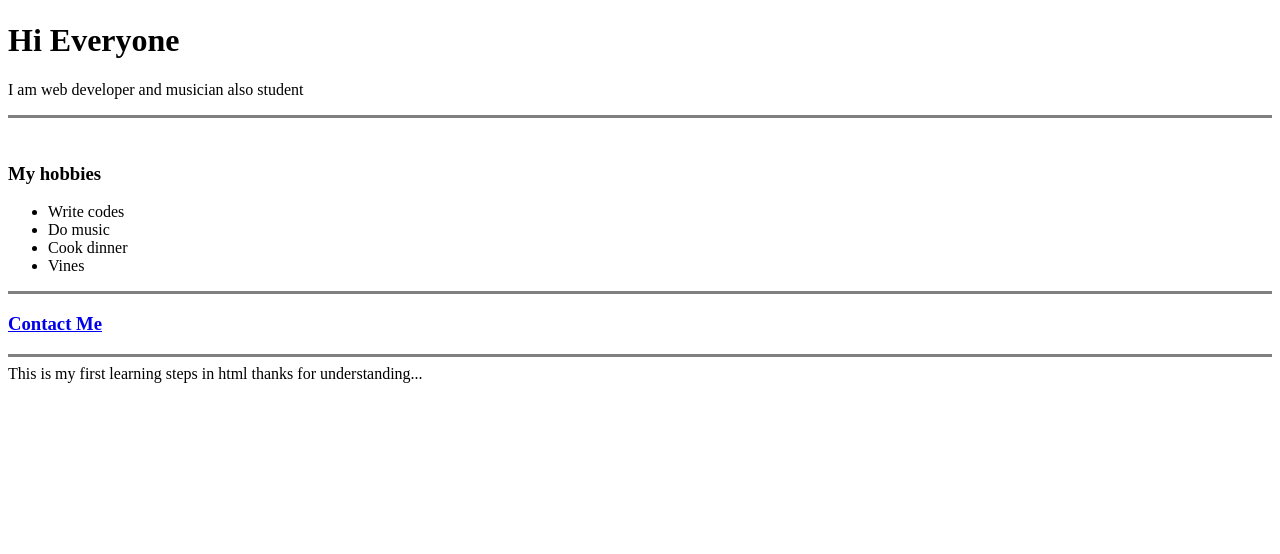
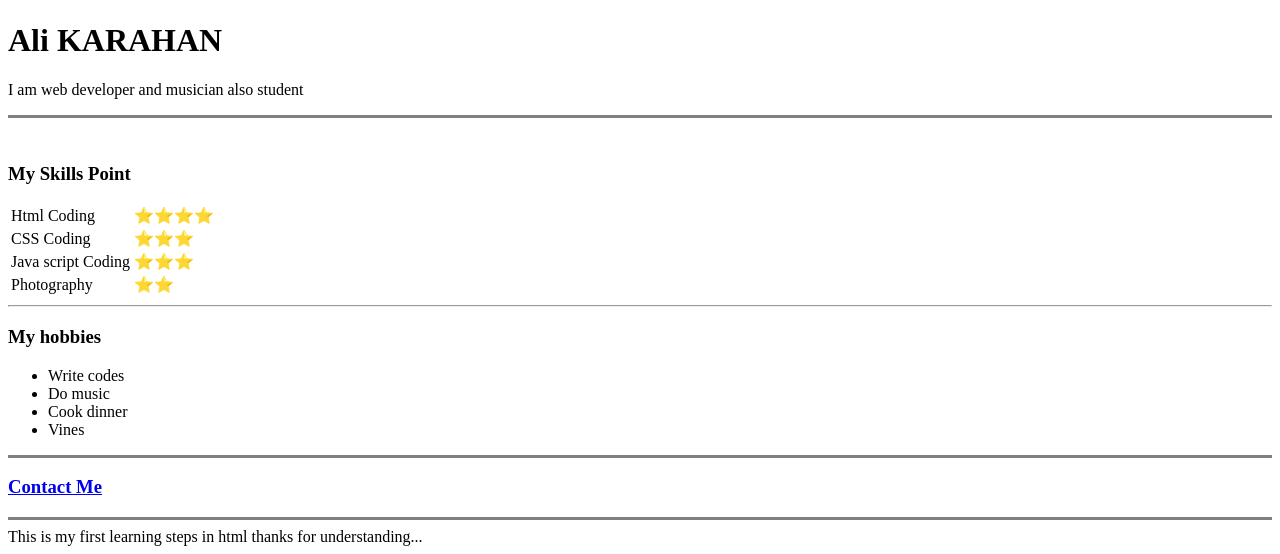
Before and after one commit to aliikrhnn/only-html-site-, a plain HTML site: page index.html in a window 1280 px wide. Shown: the part 311-865 px from the top of the page. Before the commit the page ends 800 px from the top, so only its background shows below. Drawn offline with Linux system fonts and the light colour scheme.

Commit message:
Update index.html

```diff
--- a/index.html
+++ b/index.html
@@ -7,11 +7,36 @@
 <body>
 
      <img src="https://scontent.fayt2-1.fna.fbcdn.net/v/t1.6435-9/145544144_3749994525067415_5788662076230684657_n.jpg?stp=dst-jpg_p526x296&_nc_cat=104&ccb=1-7&_nc_sid=730e14&_nc_ohc=lmmBeJaPu_MAX_ABESt&_nc_ht=scontent.fayt2-1.fna&oh=00_AT8awH2BHIwAeNAyoHz5BB2toc8kYkz6yKO6Uid4jTPj_w&oe=62EFBE94" alt="the cat">
-    <h1>Hi Everyone</h1>
+    <h1>Ali KARAHAN</h1>
     <p>I am web developer and musician also student</p>
     <hr size="3" noshade>
     <br>
-    <h3>My hobbies</h3>
+    <table>
+        <h3>My Skills Point</h3>
+        <tr>
+            <td>Html Coding</td>
+            <td>⭐⭐⭐⭐</td>
+        </tr>
+          <tr>
+            <td>CSS Coding</td>
+            <td>⭐⭐⭐</td>
+        </tr>
+      <tr>
+            <td>Java script Coding</td>
+            <td>⭐⭐⭐</td>
+        </tr>
+        <tr>
+            <td>Photography</td>
+            <td>⭐⭐</td>
+        </tr>
+
+
+
+    </table>
+
+
+    <hr>
+   <h3>My hobbies</h3>
     <p>
         <ul>
             <li>Write codes</li>
```
